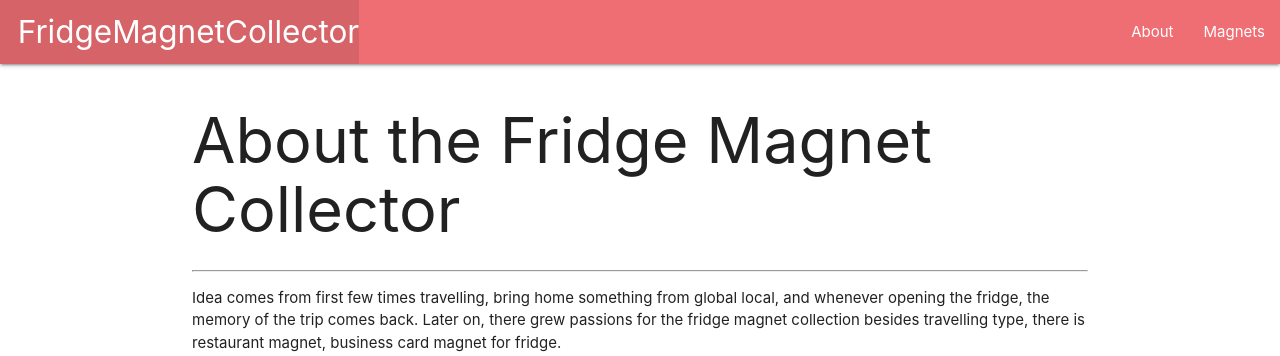
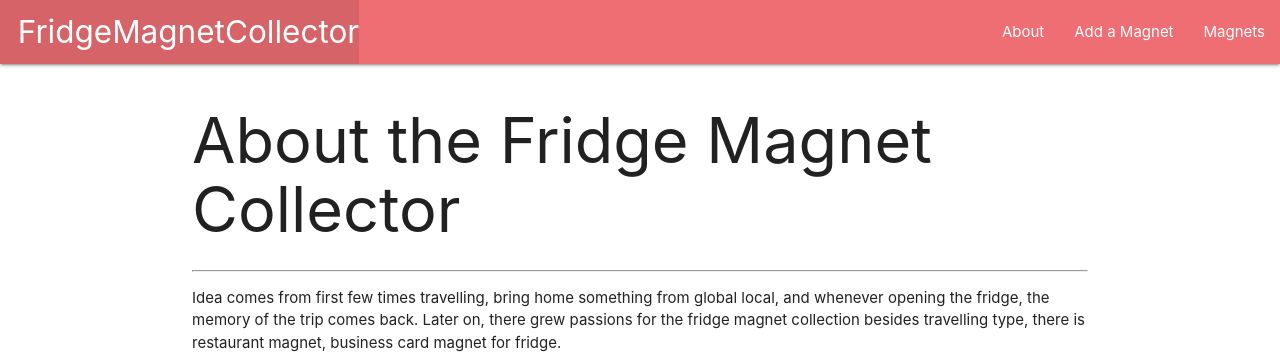
Before and after one commit to hnhtran/fridge-magnet-collector, a Django app: page /about/ in a window 1280 px wide. Shown: the top 356 px of the page. Run offline with Django 4.2, Linux system fonts and the light colour scheme.

Commit message:
base.html update

```diff
--- a/main_app/templates/base.html
+++ b/main_app/templates/base.html
@@ -16,6 +16,7 @@
         </ul>
         <ul class="right">
           <li><a href="{% url 'about' %}">About</a></li>
+          <li><a href={% url 'magnets_create' %}>Add a Magnet</a></li>
           <li><a href="{% url 'index' %}">Magnets</a></li>
         </ul>
       </div>
```
